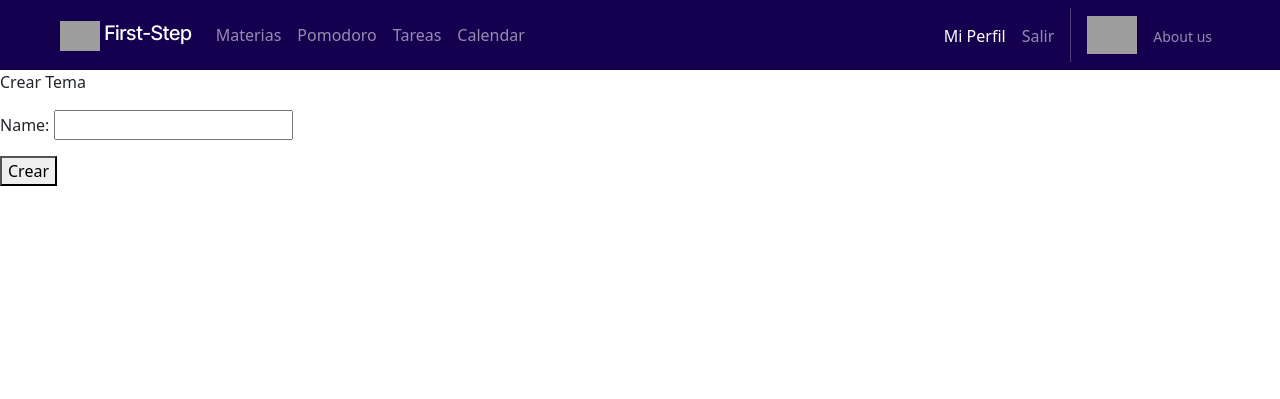
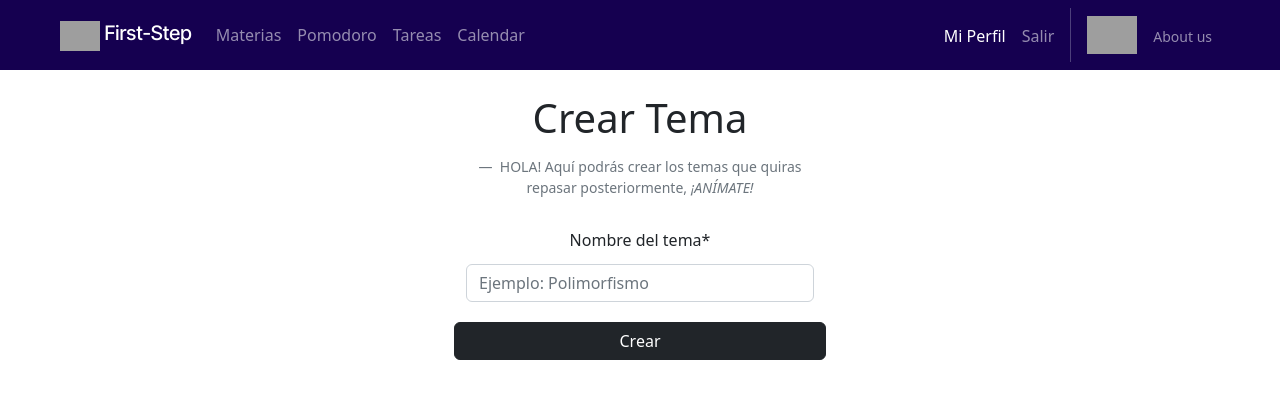
Before and after one commit to Luciano2005/First-Step, a Django app: page /crearSeccion/3 in a window 1280 px wide. Shown: the top 399 px of the page. Run offline with Django 4.2, Linux system fonts and the light colour scheme; a user stored in the database is signed in; some libraries are stand-ins or nearby versions; grey boxes are pictures that could not be loaded.

Commit message:
crearSeccion modificada en html

```diff
--- a/MAIN/Templates/crearSeccion.html
+++ b/MAIN/Templates/crearSeccion.html
@@ -1,15 +1,32 @@
 {% extends 'navegacion.html' %}
+{% load crispy_forms_tags %}
 
 {% block content %}
 
-<p>Crear Tema</p>
-
+{{error}}
+<div class="container-md justify-content-around py-4 px-4">
 <form method = 'POST'>
     {% csrf_token %}
-    {{form.as_p}}
-    <button>
-        Crear
-    </button>
+
+<div class="row justify-content-center">
+<div class="col-lg-4 col-md-6 col-sm-7 col-9">
+    <figure class="text-center">
+        <blockquote class="blockquote" style="margin-bottom:30px">
+            <p class="h1">Crear Tema</p>
+        </blockquote>
+        <figcaption class="blockquote-footer" style="margin-bottom:30px">
+            HOLA! Aquí podrás crear los temas que quiras repasar posteriormente, <cite title="Título fuente">¡ANÍMATE!</cite>
+        </figcaption>
+      </figure>
+
+      <label class="form-label requiredField row justify-content-center" for="id_name">Nombre del tema*<span class="form-text col-9" style="color: red:">{{error}}</span></label>
+      <input class="form-control" type="text" name="name" required id=id_name placeholder="Ejemplo: Polimorfismo">
+    <div class="row justify-content-center">
+        <button type="submit" class="btn btn-dark" style="width: 400px; margin-top: 20px">Crear</button>
+    </div>
+</div>
+</div>
+</div>
 </form>
 
 {% endblock %}
```
Also changed, not shown: db.sqlite3.
